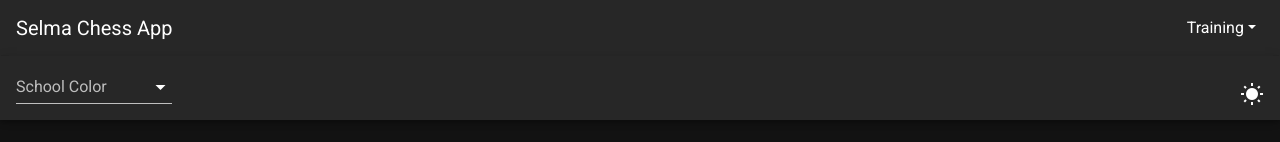
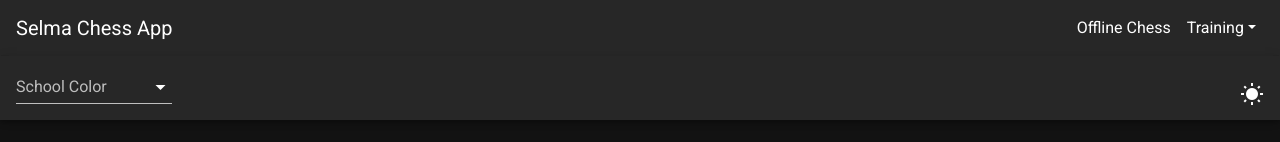
Before and after one commit to napoleon-commits/SelmaChessApp, a Vue app: page / in a window 1280 px wide. Shown: the top 142 px of the page. Built offline with nearby package versions, Linux system fonts and the light colour scheme.

Commit message:
added offlinechess to navbar

```diff
--- a/src/components/subcomponents/Navbar.vue
+++ b/src/components/subcomponents/Navbar.vue
@@ -17,7 +17,7 @@
                         <b-form-input size="sm" class="mr-sm-2" placeholder="Search"></b-form-input>
                         <b-button size="sm" class="my-2 my-sm-0" type="submit">Search</b-button>
                     </b-nav-form> -->
-
+                    <b-nav-item @click="goToOfflineChess">Offline Chess</b-nav-item>
                     <b-nav-item-dropdown text="Training" right>
                         <b-dropdown-item v-for="(object, index) in TrainingLinks" :key="index">
                             <span
@@ -64,7 +64,12 @@ export default {
                 this.$router.push({name: 'LandingPage'});
                 document.body.scrollTop = document.documentElement.scrollTop = 0;
             }
-        }
+        },
+        goToOfflineChess(){
+            if(this.$route.name !== 'OfflineChess'){
+                this.$router.push({name: 'OfflineChess'});
+            }
+        },
     }
 }
 </script>
```
